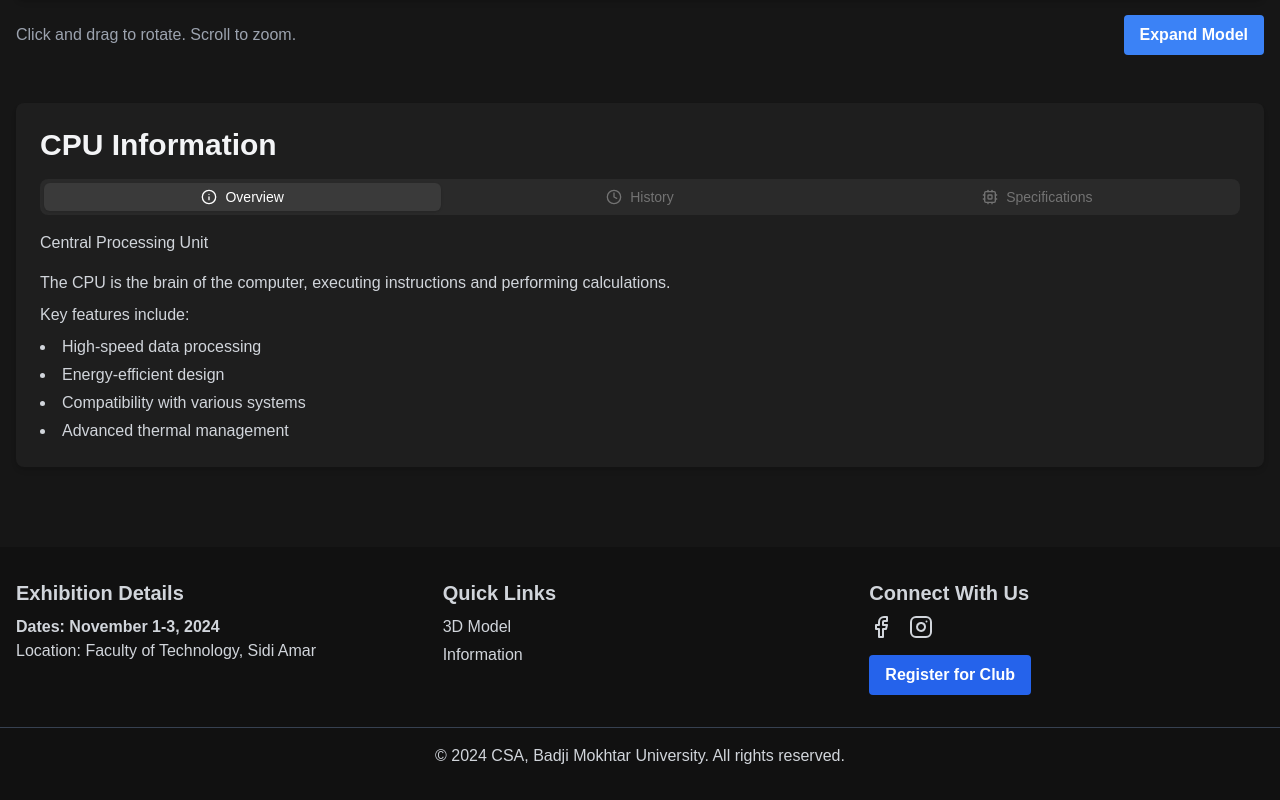
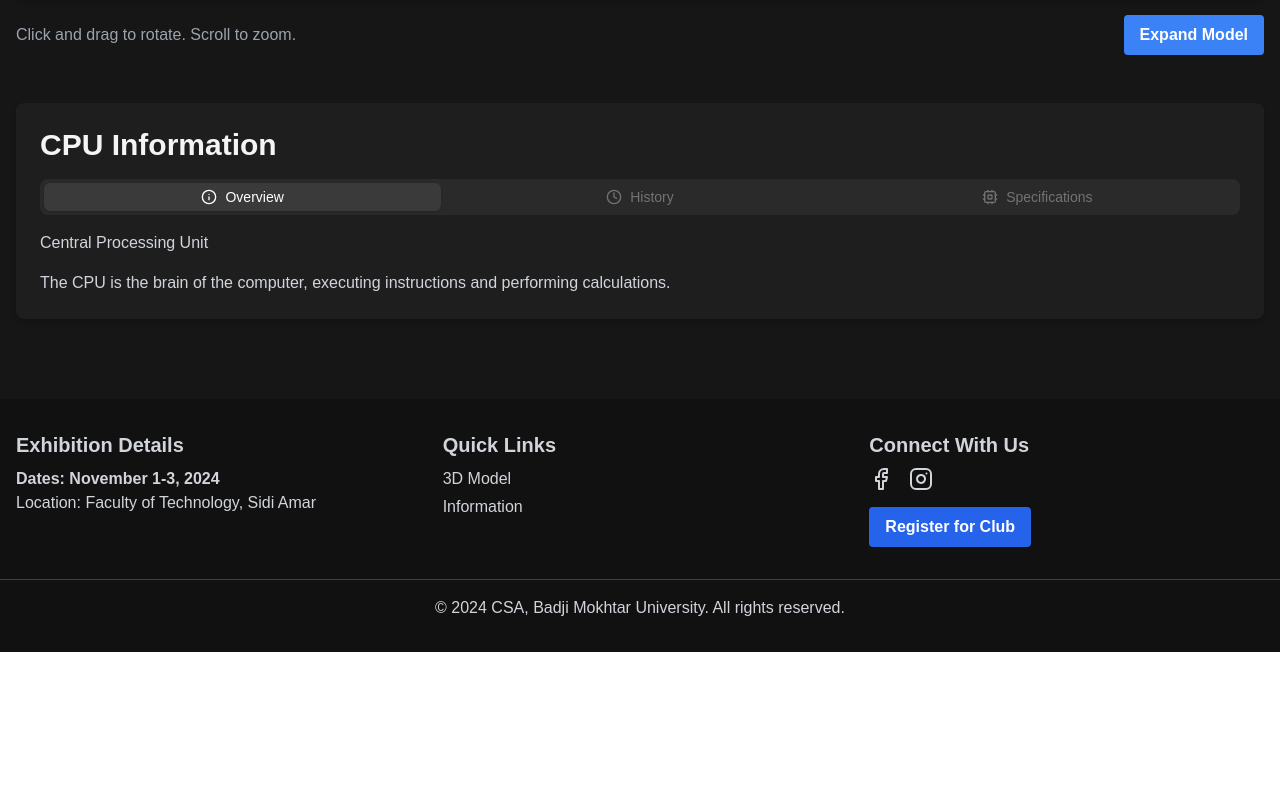
Before and after one commit to AbdElbassetKh/CSA-EXIBITION, a Next.js app: page /cpu in a window 1280 px wide. Shown: the part 649-1449 px from the top of the page. After the commit the page ends 1301 px from the top, so only its background shows below. Built offline with nearby package versions, Linux system fonts and the light colour scheme; a web font is replaced by a local one.

Commit message:
Var Problem Fix

```diff
--- a/app/[part]/page.tsx
+++ b/app/[part]/page.tsx
@@ -4,11 +4,39 @@ import { useState } from 'react'
 import { Tabs, TabsContent, TabsList, TabsTrigger } from "@/components/ui/tabs"
 import { Info, Clock, Cpu, ChevronLeft, Facebook, Instagram } from 'lucide-react'
 import Link from 'next/link'
-import { partData } from '../partData'
 import { motion, AnimatePresence } from 'framer-motion'
 import { ModelViewer } from '@/components/3d/ModelViewer'
 
-const computerParts = partData
+// Define the types for our part data
+interface HistoryItem {
+  year: string;
+  event: string;
+}
+
+interface Specifications {
+  manufacturer: string;
+  model: string;
+  performance: string;
+  powerConsumption: string;
+  dimensions: string;
+  compatibility: string;
+}
+
+interface PartData {
+  name: string;
+  description: string;
+  overview: string;
+  history: HistoryItem[];
+  specifications: Specifications;
+}
+
+// Define the type for our partData object
+type PartDataRecord = Record<string, PartData>;
+
+// Import partData (assuming it's in a separate file)
+import { partData } from '../partData'
+
+const computerParts: PartDataRecord = partData
 
 const scrollToSection = (elementId: string) => {
   const element = document.getElementById(elementId)
@@ -22,7 +50,7 @@ const scrollToSection = (elementId: string) => {
 
 // MainContent Component
 const MainContent = ({ part, isModelExpanded, setIsModelExpanded, activeTab, setActiveTab }: {
-  part: any;
+  part: PartData;
   isModelExpanded: boolean;
   setIsModelExpanded: (value: boolean) => void;
   activeTab: string;
@@ -90,17 +118,10 @@ const MainContent = ({ part, isModelExpanded, setIsModelExpanded, activeTab, set
                 <TabsContent value="overview" className="text-gray-300">
                   <p>{part.description}</p>
                   <p className="mt-4">{part.overview}</p>
-                  <p className="mt-2">Key features include:</p>
-                  <ul className="list-disc list-inside mt-2 space-y-1">
-                    <li>High-speed data processing</li>
-                    <li>Energy-efficient design</li>
-                    <li>Compatibility with various systems</li>
-                    <li>Advanced thermal management</li>
-                  </ul>
                 </TabsContent>
                 <TabsContent value="history" className="text-gray-300">
                   <ul className="space-y-4">
-                    {part.history.map((item: any, index: number) => (
+                    {part.history.map((item, index) => (
                       <motion.li
                         key={index}
                         initial={{ opacity: 0, x: -20 }}
@@ -124,7 +145,7 @@ const MainContent = ({ part, isModelExpanded, setIsModelExpanded, activeTab, set
                           transition={{ delay: index * 0.1 }}
                         >
                           <td className="py-2 font-semibold">{key.charAt(0).toUpperCase() + key.slice(1)}</td>
-                          <td className="py-2">{value as string}</td>
+                          <td className="py-2">{value}</td>
                         </motion.tr>
                       ))}
                     </tbody>
```
